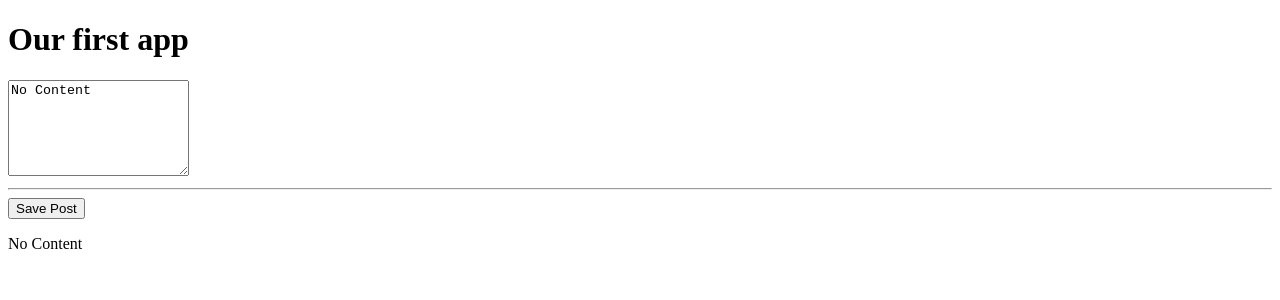
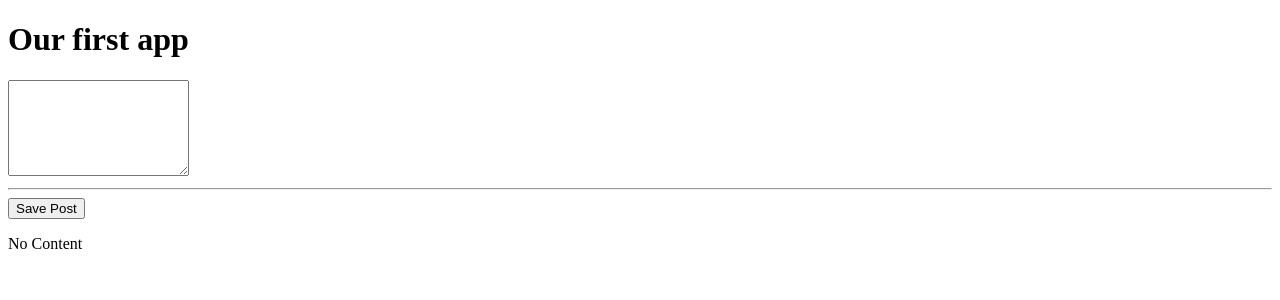
Before and after one commit to SanjanaNaidu/mean-course, an Angular app: page / in a window 1280 px wide. Shown: the top 300 px of the page. Built offline with nearby package versions, Linux system fonts and the light colour scheme.

Commit message:
two way binding

```diff
--- a/src/app/app.module.ts
+++ b/src/app/app.module.ts
@@ -4,6 +4,7 @@
 import { AppRoutingModule } from './app-routing.module';
 import { AppComponent } from './app.component';
 import {PostCreateComponent} from './posts/posts-create/post-create-component';
+import {FormsModule} from '@angular/forms';
 
 @NgModule({
   declarations: [
@@ -12,7 +13,7 @@
   ],
   imports: [
     BrowserModule,
-    AppRoutingModule
+    FormsModule
   ],
   providers: [],
   bootstrap: [AppComponent]
--- a/src/app/posts/posts-create/post-create-component.html
+++ b/src/app/posts/posts-create/post-create-component.html
@@ -1,5 +1,5 @@
 
-<textarea rows ="6" [value] = "newPost" #postInput></textarea>
+<textarea rows ="6" [(ngModel)] = "enteredValue"></textarea>
 <hr>
-<button (click)="onAddPost(postInput)">Save Post</button>
+<button (click)="onAddPost()">Save Post</button>
 <p>{{newPost}}</p>
--- a/src/app/posts/posts-create/post-create-component.ts
+++ b/src/app/posts/posts-create/post-create-component.ts
@@ -5,11 +5,11 @@
     templateUrl:'./post-create-component.html'
 })
 export class PostCreateComponent{
+    enteredValue = '';
     newPost = 'No Content';
 
-    onAddPost(postInput: HTMLTextAreaElement){
-        //console.log(postInput);
-        this.newPost = postInput.value;
+    onAddPost(){
+        this.newPost = this.enteredValue;
     //alert("Post added!");
    }
 }
```
